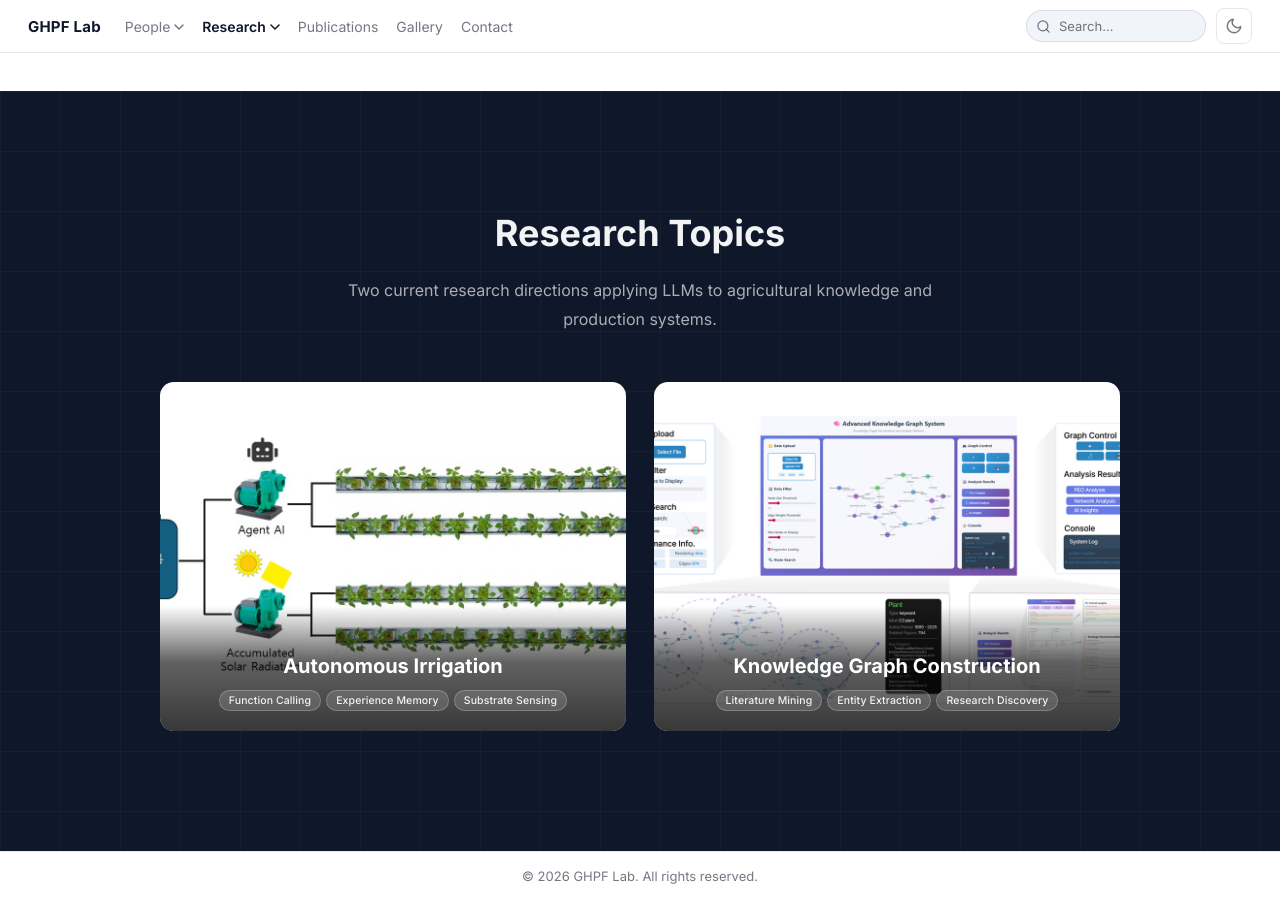
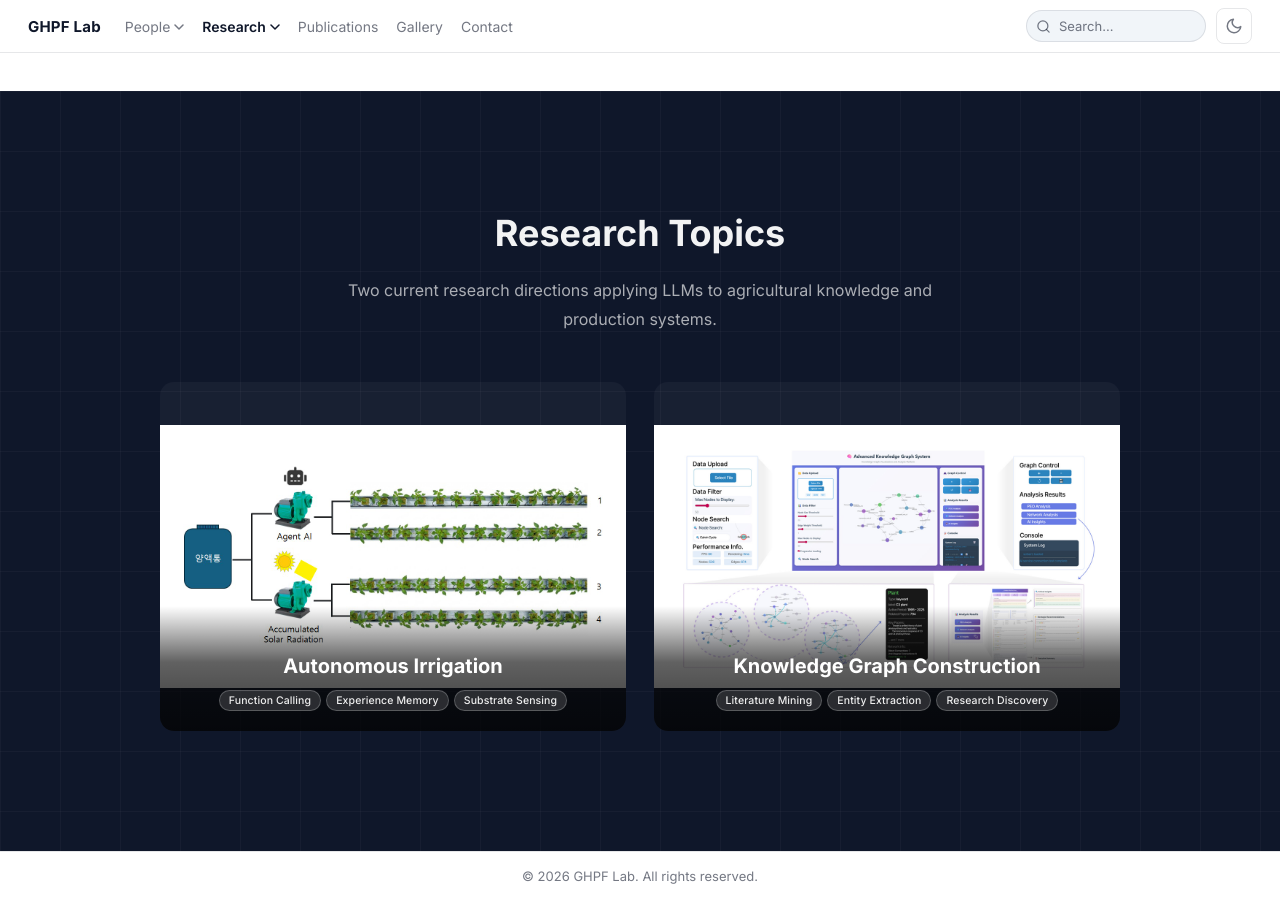
Before and after one commit to snughpf-alt/ghpf-lab-web-final-2, a Jekyll site: the page built from research/autonomous-control.md, in a window 1280 px wide and 900 px high, scrolled down 1027 px. Built offline with Jekyll 4.4.1, drawn with Linux system fonts in a browser that asks for light colours.

Commit message:
Fit LLM card diagrams without cropping
Both card images are 16:9 diagrams but the 2-col cards are 4:3 — so
object-fit:cover was clipping ~25% off the sides and chopping diagram
text. Switch to object-fit:contain so the full diagram is visible, and
fill the small letterbox bars with a faint white wash so they read as
a subtle frame on the dark band.

https://claude.ai/code/session_01AC1F4b7HxCDaoN7Xuq9VXj

```diff
--- a/research/autonomous-control.md
+++ b/research/autonomous-control.md
@@ -72,7 +72,7 @@ title: LLM Application in Agriculture
 
     <div class="rd-topics-grid rd-topics-grid--2col">
       <div class="rd-topics-grid__card">
-        <img src="{{ '/assets/img/research/autonomous-irrigation.jpg' | relative_url }}" alt="Autonomous irrigation diagram comparing Agent AI and Accumulated Solar Radiation strategies">
+        <img src="{{ '/assets/img/research/autonomous-irrigation.jpg' | relative_url }}" alt="Autonomous irrigation diagram comparing Agent AI and Accumulated Solar Radiation strategies" style="object-fit:contain;background:rgba(255,255,255,.04)">
         <div class="rd-topics-grid__caption">
           <h3>Autonomous Irrigation</h3>
           <div class="rd-topics-grid__keywords">
@@ -85,7 +85,7 @@ title: LLM Application in Agriculture
       </div>
 
       <div class="rd-topics-grid__card">
-        <img src="{{ '/assets/img/research/knowledge-graph-system.png' | relative_url }}" alt="Advanced Knowledge Graph System interface showing graph visualization and analysis panels">
+        <img src="{{ '/assets/img/research/knowledge-graph-system.png' | relative_url }}" alt="Advanced Knowledge Graph System interface showing graph visualization and analysis panels" style="object-fit:contain;background:rgba(255,255,255,.04)">
         <div class="rd-topics-grid__caption">
           <h3>Knowledge Graph Construction</h3>
           <div class="rd-topics-grid__keywords">
```
